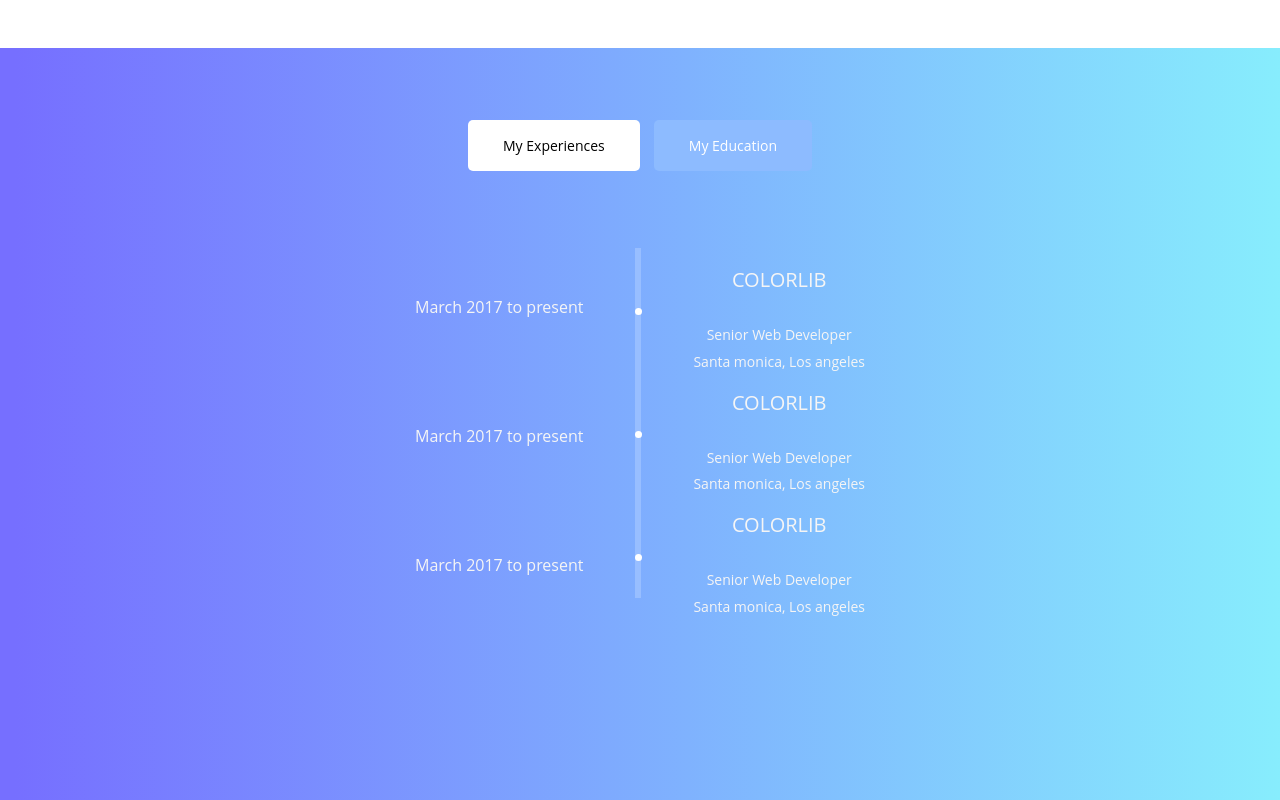
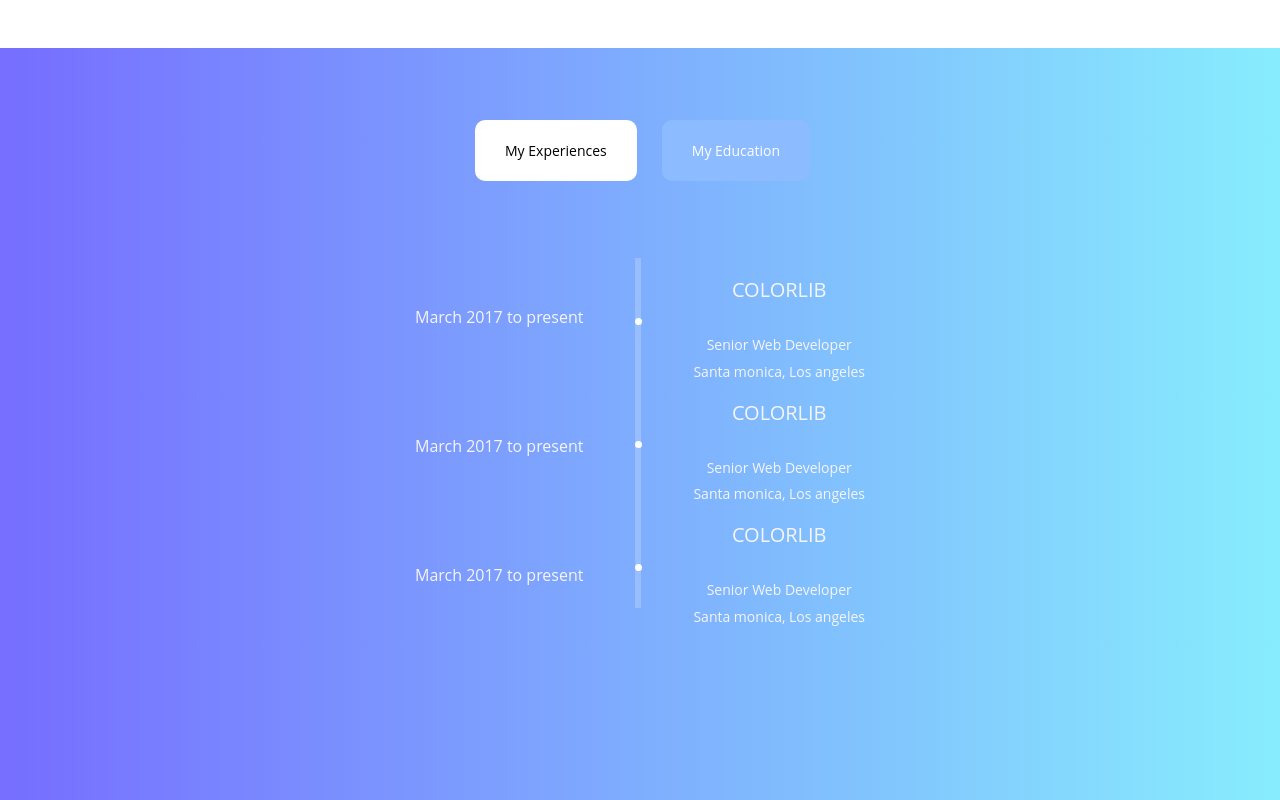
Before and after one commit to mehdias63/personal, a React (Vite) app: page / in a window 1280 px wide. Shown: the part 1640-2440 px from the top of the page. Built offline with nearby package versions, Linux system fonts and the light colour scheme.

Commit message:
Add button

```diff
--- a/src/App.jsx
+++ b/src/App.jsx
@@ -6,6 +6,7 @@
 import Services from './components/services'
 import Order from './components/order'
 import Footer from './components/footer'
+import Button from './components/Button'
 import Bootstrap  from 'bootstrap/dist/css/bootstrap.css'
 
 function App() {
@@ -20,6 +21,7 @@
       <Services />
       <Order />
       <Footer />
+      <Button />
       </div>
     </>
   )
--- /dev/null
+++ b/src/components/Button.jsx
@@ -0,0 +1,12 @@
+import React from 'react'
+
+export default function Button({children, size, ...rest}) {
+    let sizeClass
+    if (size === "sm") sizeClass = "button-small"
+    if (size === "lg") sizeClass = "button-large"
+  return (
+    <button className={sizeClass} {...rest}>
+        {children}
+    </button>
+  )
+}
--- a/src/components/intro.jsx
+++ b/src/components/intro.jsx
@@ -1,10 +1,11 @@
 import React from "react"
+import Button from "./Button"
 export default function Intro(){
     return(
         <div className="intro">
             <div className="btn">
-            <button>My Experiences</button>
-            <button>My Education</button>
+            <Button size="lg">My Experiences</Button>
+            <Button size="lg">My Education</Button>
             </div>
             <div className="count">
             <div >
--- a/src/components/services.jsx
+++ b/src/components/services.jsx
@@ -4,6 +4,7 @@
 import serdatab from "./serdatab"
 import UlserCard from "./UlserCard"
 import ulserdata from "./ulserdata"
+import Button from "./Button"
 export default function Services(){
     return(
         <div className="services">
@@ -23,7 +24,7 @@
                 <div className="image">
                 {serdatab.map(card => <SerCard key={card.id} titel={card.titel} description={card.description} image={card.image} /> )}
                 </div>
-                <button>Load More Items</button>
+                <Button size="lg">Load More Items</Button>
             </div>
         </div>
     )
--- /dev/null
+++ b/src/css/button.css
@@ -0,0 +1,15 @@
+button {
+    border: none;
+}
+button.button-small {
+    padding: 7px 11px;
+    font-size: 12px;
+}
+
+button.button-large {
+    padding: 20px 30px;
+    margin: 25px 10px 40px 15px;
+    border-radius: 10px;
+    font-weight: 400;
+    font-size: 14px;
+}
--- a/src/css/index.css
+++ b/src/css/index.css
@@ -12,3 +12,5 @@
 @import url(order.css);
 
 @import url(footer.css);
+
+@import url(button.css);
--- a/src/css/intro.css
+++ b/src/css/intro.css
@@ -10,17 +10,6 @@
 div.intro>div.btn{
     margin: 10px;
     text-align: center;
-}
-div.intro>div.btn>button{
-    padding:15px 35px;
-    margin: 7px;
-    border: none;
-    border-radius: 5px;
-    font-weight: 400;
-    margin-top: 25px;
-    font-size: 14px;
-    margin-bottom: 40px;
-
 }
 div.intro>div.btn>button:nth-of-type(1){
     background-color: #FFFFFF;
```
